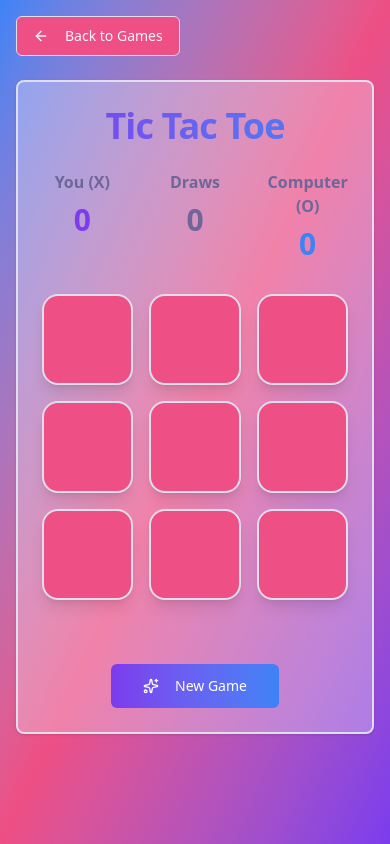
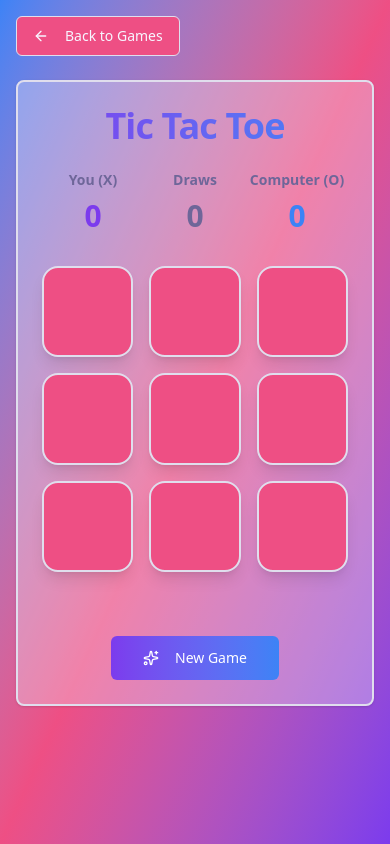
Before and after one commit to Juliasmitjes/game-hub, a React (Vite) app: page /#/tic-tac-toe in a window 390 px wide. Both pictures are taken after a click on the button "New Game". Built offline with nearby package versions, Linux system fonts and the light colour scheme.

Commit message:
text size

```diff
--- a/src/pages/Memory.tsx
+++ b/src/pages/Memory.tsx
@@ -146,7 +146,7 @@ return (
         </CardTitle>
         <div className="flex justify-center gap-8 mt-8">
           <div className="text-center">
-            <p className="text-md font-bold text-muted-foreground mb-2">Moves</p>
+            <p className="text-md lg:text-lg font-bold text-muted-foreground mb-2">Moves</p>
             <p className="text-3xl font-bold text-primary">{moves}</p>
           </div>
         </div>
--- a/src/pages/Rps.tsx
+++ b/src/pages/Rps.tsx
@@ -135,14 +135,14 @@ function Rps() {
           <div className="flex justify-center gap-12 mb-8">
             {/* Player column */}
             <div className="flex flex-col items-center text-center w-40">
-              <p className="text-md font-bold text-muted-foreground mb-1 mt-5">You</p>
+              <p className="text-md lg:text-lg font-bold text-muted-foreground mb-1 mt-5">You</p>
               <p className="text-3xl font-bold text-primary mb-10">{playerScore}</p>
               <Player name="Player" action={playerAction} />
             </div>
 
             {/* Computer column */}
             <div className="flex flex-col items-center text-center w-40">
-              <p className="text-md font-bold text-muted-foreground mb-1 mt-5">Computer</p>
+              <p className="text-md lg:text-lg font-bold text-muted-foreground mb-1 mt-5">Computer</p>
               <p className="text-3xl font-bold text-secondary mb-10">{computerScore}</p>
               <Player name="Computer" action={computerAction} />
             </div>
--- a/src/pages/TicTacToe.tsx
+++ b/src/pages/TicTacToe.tsx
@@ -103,17 +103,17 @@ const endGame = (winner: "player" | "computer" | "draw") => {
           </CardHeader>
 
           <CardContent>
-            <div className="flex justify-center gap-8 mb-8 w-full">
-              <div className="text-center w-32">
-                <p className="text-md font-bold text-muted-foreground mb-2">You (X)</p>
+            <div className="flex justify-center sm:gap-8 mb-8 w-full">
+              <div className="text-center w-32 ">
+                <p className="text-sm sm:text-md lg:text-lg font-bold text-muted-foreground mb-2">You (X)</p>
                 <p className="text-3xl font-bold text-primary">{score.player}</p>
               </div>
-              <div className="text-center w-32">
-                <p className="text-md font-bold text-muted-foreground mb-2">Draws</p>
+              <div className="text-center w-32 ">
+                <p className="text-sm sm:text-md lg:text-lg font-bold text-muted-foreground mb-2">Draws</p>
                 <p className="text-3xl font-bold text-muted-foreground">{score.draw}</p>
               </div>
-              <div className="text-center w-32">
-                <p className="text-md font-bold text-muted-foreground mb-2">Computer (O)</p>
+              <div className="text-center w-32 ">
+                <p className="text-sm sm:text-md lg:text-lg font-bold text-muted-foreground mb-2">Computer (O)</p>
                 <p className="text-3xl font-bold text-secondary">{score.computer}</p>
               </div>
             </div>
```
